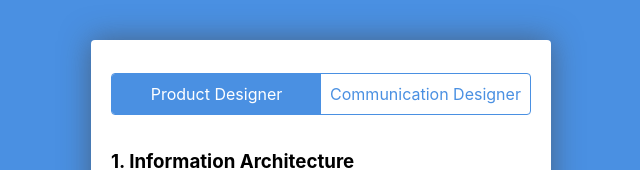
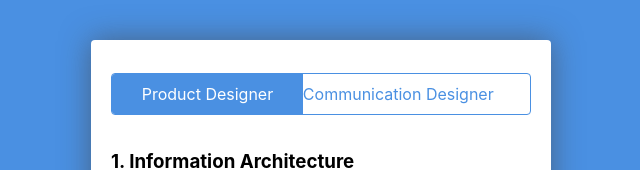
Before and after one commit to joesteinkamp/design-skills-assessment, a React (Create React App) app: page / in a window 1280 px wide. Shown: the top 170 px of the page, without its empty margins (319-959 px from the left). Built offline with nearby package versions, Linux system fonts and the light colour scheme.

Commit message:
Update App.css

```diff
--- a/src/App.css
+++ b/src/App.css
@@ -65,10 +65,11 @@ label, input {
     display: none;
   }
   .Designer-Type > input + label {
-    display: inline-block;
+    display: table-cell;
     width: 50%;
     text-align: center;
     padding: 10px 0;
+    vertical-align: middle;
   }
   .Designer-Type > input:checked + label {
     background: #4A90E2;
```
